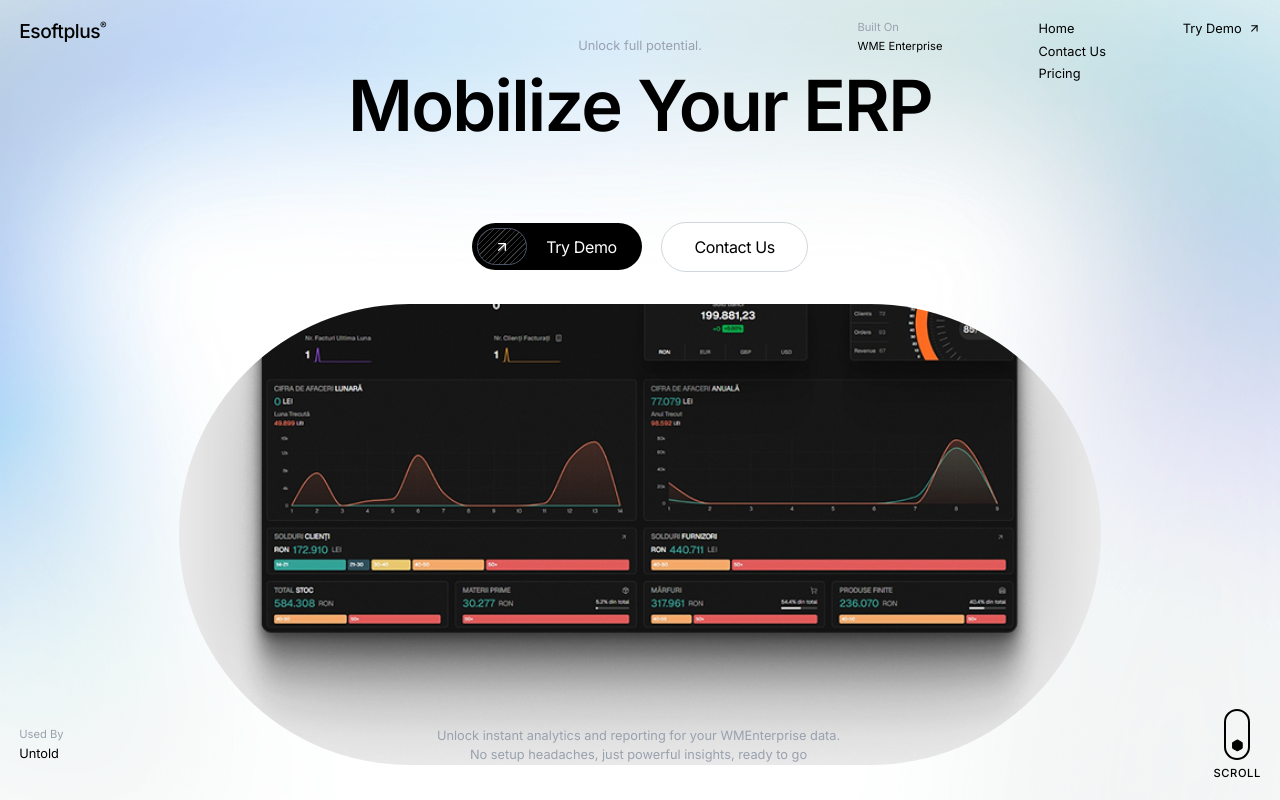
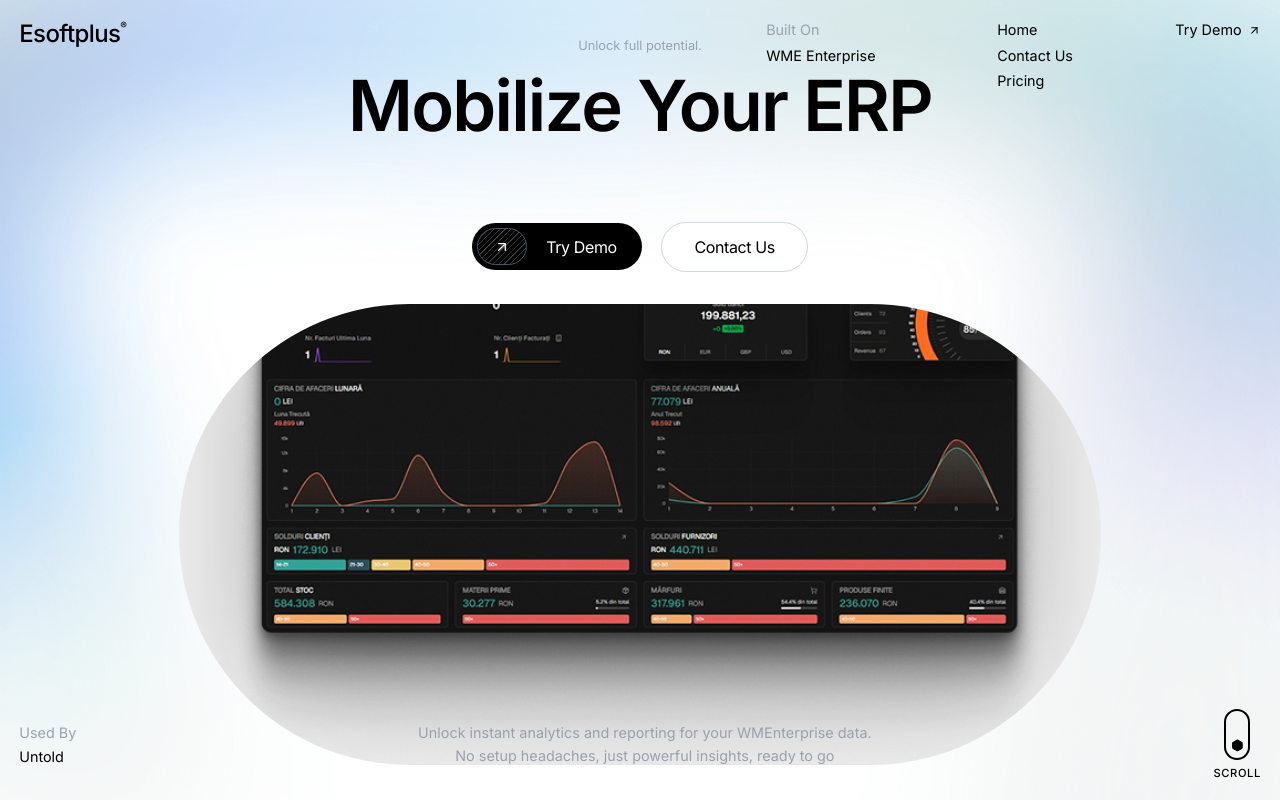
Before and after one commit to mihaicristianfarcas/esoftplus-landing, a React (Vite) app: page / in a window 1280 px wide. Shown: the top 800 px of the page. Built offline with nearby package versions, Linux system fonts and the light colour scheme.

Commit message:
fix: font sizes in header and hero footer

```diff
--- a/src/components/Header.tsx
+++ b/src/components/Header.tsx
@@ -9,19 +9,19 @@
 			<div className="max-w-full flex items-start justify-between">
 				{/* Logo */}
 				<div className="flex items-start align-top">
-					<span className="text-xl lg:text-2xl font-medium tracking-tight">
+					<span className="text-2xl lg:text-3xl font-medium tracking-tight">
 						Esoftplus
 						<span className="text-[10px] font-light align-text-top">®</span>
 					</span>
 				</div>
 
 				{/* Desktop Navigation */}
-				<div className="hidden lg:flex flex-row items-start gap-12 xl:gap-24">
+				<div className="hidden lg:flex flex-row items-start gap-24 xl:gap-32">
 					<div className="flex flex-col items-start gap-1 mr-6">
-						<span className="text-sm font-light text-gray-400">Built On</span>
-						<span className="text-sm font-light">WME Enterprise</span>
+						<span className="text-lg font-light text-gray-400">Built On</span>
+						<span className="text-lg font-light">WME Enterprise</span>
 					</div>
-					<nav className="flex flex-col items-start align-baseline gap-1">
+					<nav className="flex flex-col text-lg items-start align-baseline gap-1">
 						<a
 							href="#home"
 							className="text-black font-light hover:text-gray-600 transition-colors"
@@ -43,7 +43,7 @@
 					</nav>
 					<a
 						href="#demo"
-						className="flex items-center gap-2 text-black hover:text-gray-600 transition-colors"
+						className="flex items-center text-lg gap-2 text-black hover:text-gray-600 transition-colors"
 					>
 						Try Demo
 						<ArrowUpRight className="h-4 w-4" />
@@ -70,21 +70,21 @@
 					<nav className="flex flex-col gap-4">
 						<a
 							href="#home"
-							className="text-lg font-light"
+							className="text-sm font-light"
 							onClick={() => setIsMenuOpen(false)}
 						>
 							Home
 						</a>
 						<a
 							href="#contact"
-							className="text-lg font-light"
+							className="text-sm font-light"
 							onClick={() => setIsMenuOpen(false)}
 						>
 							Contact Us
 						</a>
 						<a
 							href="#pricing"
-							className="text-lg font-light"
+							className="text-sm font-light"
 							onClick={() => setIsMenuOpen(false)}
 						>
 							Pricing
--- a/src/components/HeroFooter.tsx
+++ b/src/components/HeroFooter.tsx
@@ -12,15 +12,17 @@
 			<div className="max-w-full flex items-center justify-between gap-8">
 				{/* Left Side - Used By */}
 				<div className="flex flex-col items-start gap-0.5">
-					<span className="text-sm font-light text-gray-400">Used By</span>
-					<span className="text-sm lg:text-base font-light text-black">
+					<span className="text-md lg:text-lg font-light text-gray-400">
+						Used By
+					</span>
+					<span className="text-md lg:text-lg font-light text-black">
 						Untold
 					</span>
 				</div>
 
 				{/* Center - Description */}
 				<div className="hidden lg:block max-w-2xl text-center mx-auto">
-					<div className="flex flex-col space-y-0 text-gray-400 font-light text-sm lg:text-base">
+					<div className="flex flex-col space-y-0 text-gray-400 font-light text-md lg:text-lg">
 						<p>
 							Unlock instant analytics and reporting for your WMEnterprise data.
 						</p>
```
